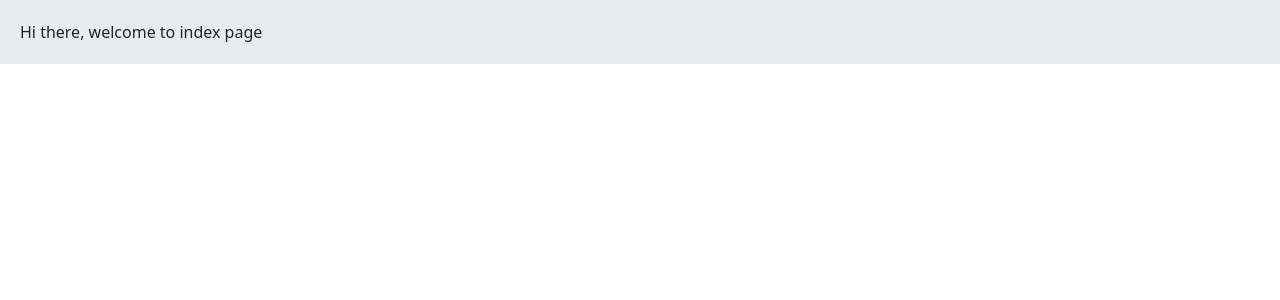
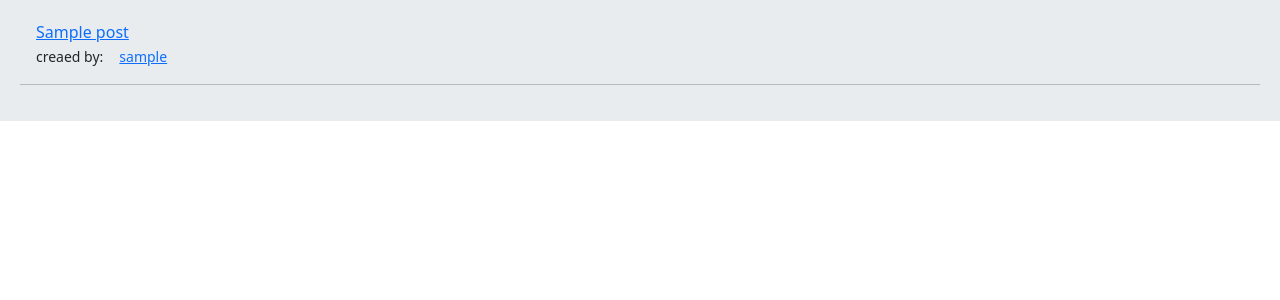
Before and after one commit to mohsenbarari/social-network, a Django app: page /home/index/ in a window 1280 px wide. Shown: the part 46-346 px from the top of the page. Run offline with Django 4.2, Linux system fonts and the light colour scheme; tables that the repository leaves empty hold one stand-in row (values such as "Sample post").

Commit message:
show all posts in home page

```diff
--- a/home/templates/home/home.html
+++ b/home/templates/home/home.html
@@ -1,5 +1,7 @@
 {% extends "base.html" %}
 {% block content %}
-
-    {{ contents }}
+    {% for post in posts %}
+        <a class="card-body" href="#">{{ post.title }}</a><br>
+        <small class="card-body">creaed by:<a class="card-body" href="{% url 'accounts:user-profile' post.user.id %}">{{ post.user }}</a></small><br><hr>
+    {% endfor %}
 {% endblock content %}
--- a/home/views.py
+++ b/home/views.py
@@ -1,11 +1,11 @@
 from django.shortcuts import render
-
 from django.views import View
+from .models import Post
 
 
 class IndexView(View):
     def get(self,request):
-        contents = "Hi there, welcome to index page"
+        posts = Post.objects.all()
         return render(request,"home/home.html",{
-            "contents":contents
+            "posts":posts
         })
```
